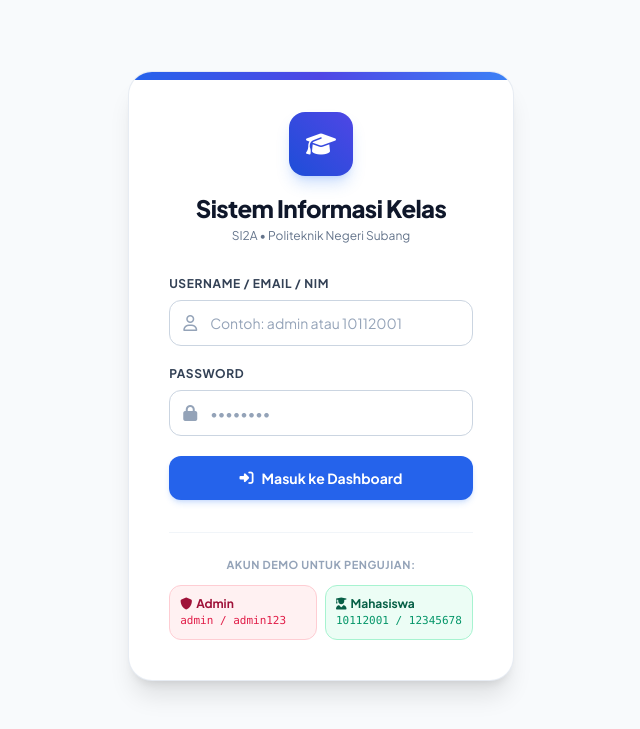
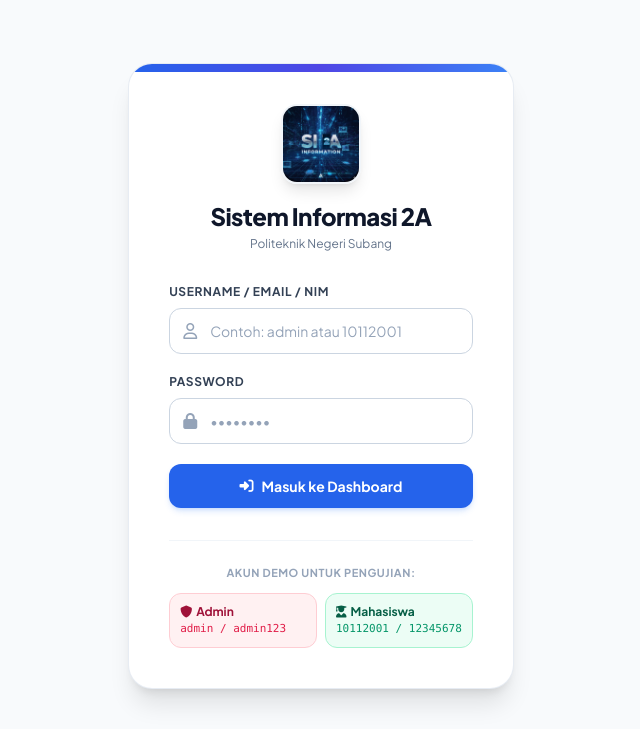
Before and after one commit to Nizar251205/WEB-KELAS, a Laravel app: page /login in a window 1280 px wide. Shown: the top 729 px of the page, without its empty margins (319-959 px from the left). Run offline with Laravel 9, Linux system fonts and the light colour scheme; some libraries are stand-ins or nearby versions.

Commit message:
feat: perbarui header sidebar menjadi Sistem Informasi 2A dan pasang icon logo SI 2A baru

```diff
--- a/resources/views/auth/login.blade.php
+++ b/resources/views/auth/login.blade.php
@@ -10,11 +10,11 @@
         <div class="absolute top-0 left-0 right-0 h-2 bg-gradient-to-r from-brand-600 via-indigo-600 to-blue-500"></div>
 
         <div class="text-center mb-8">
-            <div class="w-16 h-16 rounded-2xl bg-gradient-to-tr from-brand-700 to-indigo-600 text-white flex items-center justify-center text-2xl mx-auto shadow-lg shadow-brand-500/25 mb-4">
-                <i class="fa-solid fa-graduation-cap"></i>
-            </div>
-            <h1 class="text-2xl font-black text-slate-900 tracking-tight">Sistem Informasi Kelas</h1>
-            <p class="text-xs text-slate-500 mt-1">SI2A • Politeknik Negeri Subang</p>
+            <img src="{{ asset('images/logo-si2a.png') }}"
+                 alt="Logo Sistem Informasi 2A"
+                 class="w-20 h-20 rounded-2xl mx-auto shadow-lg object-cover mb-4 border-2 border-slate-100">
+            <h1 class="text-2xl font-black text-slate-900 tracking-tight">Sistem Informasi 2A</h1>
+            <p class="text-xs text-slate-500 mt-1">Politeknik Negeri Subang</p>
         </div>
 
         <!-- Form Login (Activity Diagram Page 2) -->
--- a/resources/views/layouts/app.blade.php
+++ b/resources/views/layouts/app.blade.php
@@ -72,26 +72,20 @@
             <!-- Sidebar Top: Brand & User Profile -->
             <div class="flex flex-col">
                 <!-- Brand Header -->
-                <div class="h-20 px-6 flex items-center justify-between border-b border-slate-100">
-                    <a href="{{ route('dashboard') }}" class="flex items-center space-x-3 group">
-                        <div class="w-10 h-10 rounded-xl bg-gradient-to-tr from-brand-700 to-indigo-600 flex items-center justify-center text-white font-black text-lg shadow-md shadow-brand-500/20 group-hover:scale-105 transition-transform duration-200">
-                            <i class="fa-solid fa-graduation-cap"></i>
-                        </div>
-                        <div>
-                            <div class="flex items-center space-x-1.5">
-                                <span class="font-extrabold text-slate-900 text-lg leading-tight group-hover:text-brand-600 transition-colors">
-                                    SI2A
-                                </span>
-                                <span class="text-[10px] font-bold px-1.5 py-0.2 rounded bg-brand-100 text-brand-800">POLSUB</span>
-                            </div>
-                            <span class="block text-[11px] font-medium text-slate-400">
-                                Sistem Struktur Kelas
+                <div class="h-20 px-5 flex items-center justify-between border-b border-slate-100">
+                    <a href="{{ route('dashboard') }}" class="flex items-center space-x-3 group min-w-0">
+                        <img src="{{ asset('images/logo-si2a.png') }}"
+                             alt="Logo Sistem Informasi 2A"
+                             class="w-11 h-11 rounded-xl object-cover shadow-md border border-slate-200/80 group-hover:scale-105 transition-transform duration-200 flex-shrink-0">
+                        <div class="min-w-0 flex-grow">
+                            <span class="font-extrabold text-slate-900 text-sm sm:text-base leading-tight group-hover:text-brand-600 transition-colors block truncate">
+                                Sistem Informasi 2A
                             </span>
                         </div>
                     </a>
 
                     <!-- Close button on mobile -->
-                    <button onclick="toggleSidebar()" class="md:hidden p-2 rounded-lg text-slate-400 hover:text-slate-600 hover:bg-slate-100">
+                    <button onclick="toggleSidebar()" class="md:hidden p-2 rounded-lg text-slate-400 hover:text-slate-600 hover:bg-slate-100 flex-shrink-0">
                         <i class="fa-solid fa-xmark text-lg"></i>
                     </button>
                 </div>
```
Also changed, not shown: app/Services/ClassDataService.php (+7 -0 lines), public/images/logo-si2a.jpg (added), public/images/logo-si2a.png (added).
